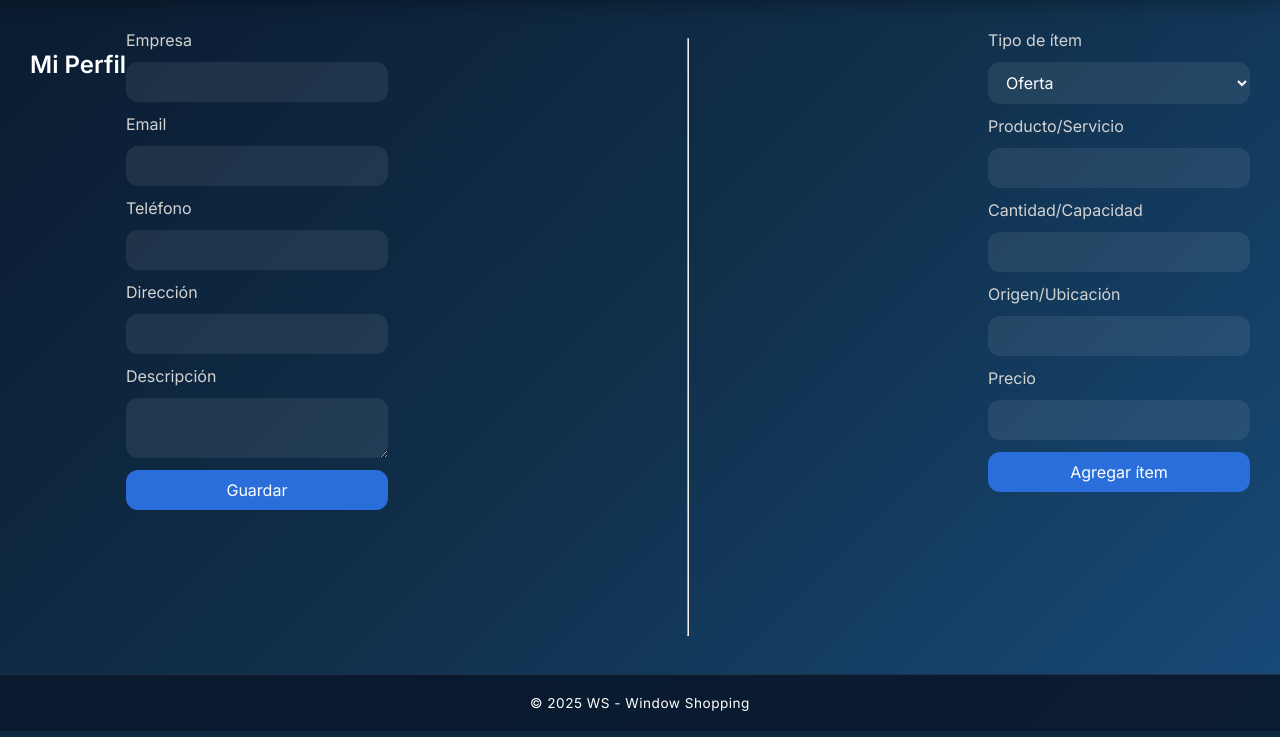
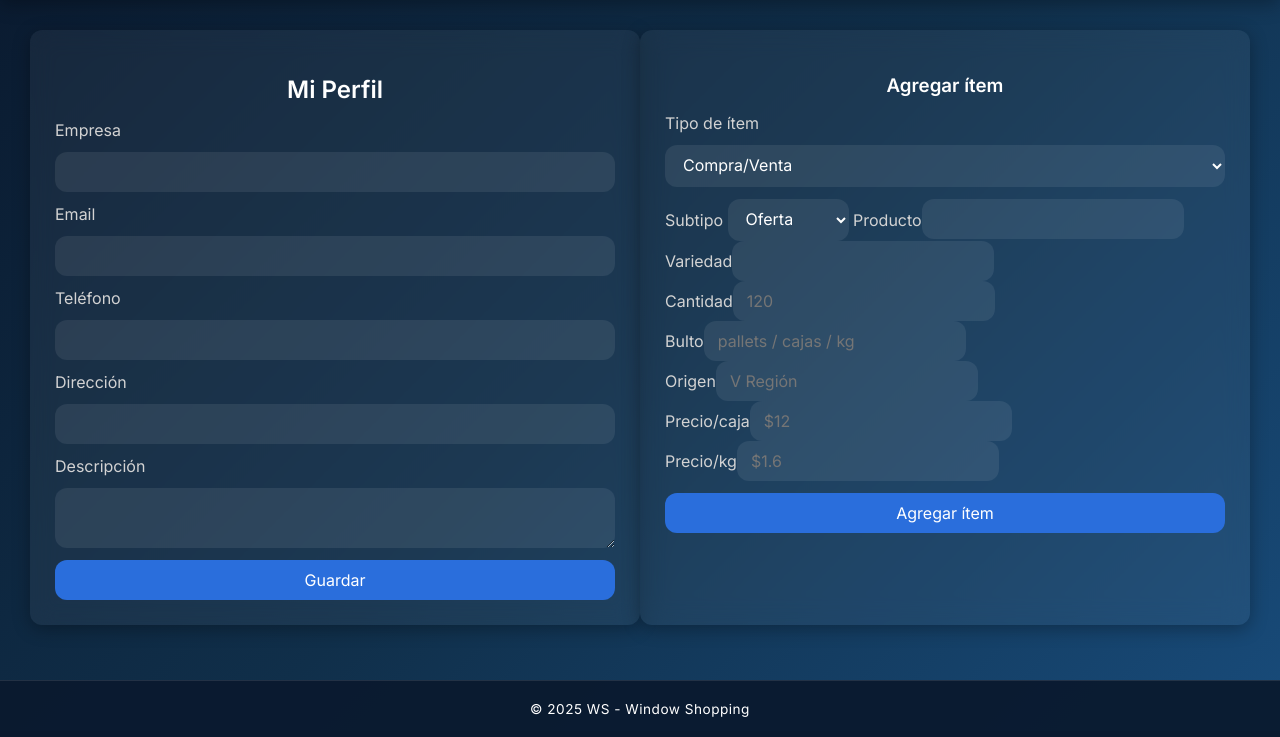
Before and after one commit to crhponce-blip/window-shopping, a Flask app: template templates/perfil.html in a window 1280 px wide. Shown: the part 69-806 px from the top of the page. Run offline with Flask 3, Linux system fonts and the light colour scheme; the template is opened without the code that fills it, so the values that code supplies are empty.

Commit message:
Update perfil.html

```diff
--- a/templates/perfil.html
+++ b/templates/perfil.html
@@ -1,28 +1,74 @@
 {% extends "base.html" %}
 {% block content %}
+<div class="card">
   <h2>{{ t("Mi Perfil","My Profile","我的檔案") }}</h2>
   {% if mensaje %}<div class="flash">{{ mensaje }}</div>{% endif %}
-<form method="post" enctype="multipart/form-data">
+
+  <form method="post" class="form-vert">
+    <input type="hidden" name="action" value="save_profile">
     <label>Empresa</label><input type="text" name="empresa" value="{{ perfil.empresa }}">
     <label>Email</label><input type="text" name="email" value="{{ perfil.email }}">
     <label>Teléfono</label><input type="text" name="telefono" value="{{ perfil.telefono }}">
     <label>Dirección</label><input type="text" name="direccion" value="{{ perfil.direccion }}">
     <label>Descripción</label><textarea name="descripcion">{{ perfil.descripcion }}</textarea>
-  <button type="submit">{{ t("Guardar","Save","保存") }}</button>
+    <button class="btn" type="submit">{{ t("Guardar","Save","保存") }}</button>
   </form>
-<hr>
-<form method="post">
+</div>
+
+<div class="card">
+  <h3>{{ t("Agregar ítem","Add item","新增項目") }}</h3>
+  <form method="post" class="form-vert" id="addItemForm">
     <input type="hidden" name="action" value="add_item">
+
     <label>{{ t("Tipo de ítem","Item type","項目類型") }}</label>
+    <select name="tipo_perfil_item" id="tipo_perfil_item">
+      <option value="compra_venta">{{ t("Compra/Venta","Buy/Sell","買賣") }}</option>
+      <option value="servicios">{{ t("Servicios","Services","服務") }}</option>
+    </select>
+
+    <div id="block-cv">
+      <label>{{ t("Subtipo","Subtype","子類型") }}</label>
       <select name="subtipo">
         <option value="oferta">{{ t("Oferta","Offer","供應") }}</option>
         <option value="demanda">{{ t("Demanda","Demand","需求") }}</option>
-    <option value="servicio">{{ t("Servicio","Service","服務") }}</option>
       </select>
-  <label>Producto/Servicio</label><input type="text" name="producto">
-  <label>Cantidad/Capacidad</label><input type="text" name="cantidad">
-  <label>Origen/Ubicación</label><input type="text" name="origen">
-  <label>Precio</label><input type="text" name="precio">
-  <button type="submit">{{ t("Agregar ítem","Add item","新增項目") }}</button>
+      <label>Producto</label><input type="text" name="producto">
+      <label>Variedad</label><input type="text" name="variedad">
+      <div class="row">
+        <div><label>Cantidad</label><input type="text" name="cantidad" placeholder="120"></div>
+        <div><label>Bulto</label><input type="text" name="bulto" placeholder="pallets / cajas / kg"></div>
+        <div><label>Origen</label><input type="text" name="origen" placeholder="V Región"></div>
+      </div>
+      <div class="row">
+        <div><label>Precio/caja</label><input type="text" name="precio_caja" placeholder="$12"></div>
+        <div><label>Precio/kg</label><input type="text" name="precio_kilo" placeholder="$1.6"></div>
+      </div>
+    </div>
+
+    <div id="block-srv" style="display:none">
+      <label>Servicio</label><input type="text" name="servicio" placeholder="Transporte reefer">
+      <label>Capacidad</label><input type="text" name="capacidad" placeholder="35 camiones">
+      <label>Ubicación</label><input type="text" name="ubicacion" placeholder="Valparaíso">
+    </div>
+
+    <button class="btn" type="submit">{{ t("Agregar ítem","Add item","新增項目") }}</button>
   </form>
+</div>
+
+<script>
+  const sel = document.getElementById('tipo_perfil_item');
+  const cv = document.getElementById('block-cv');
+  const srv = document.getElementById('block-srv');
+  function sync() {
+    if (sel.value === 'servicios') {
+      cv.style.display = 'none';
+      srv.style.display = '';
+    } else {
+      cv.style.display = '';
+      srv.style.display = 'none';
+    }
+  }
+  sel.addEventListener('change', sync);
+  sync();
+</script>
 {% endblock %}
```
Lines whose indentation alone changed are shown as unchanged.
